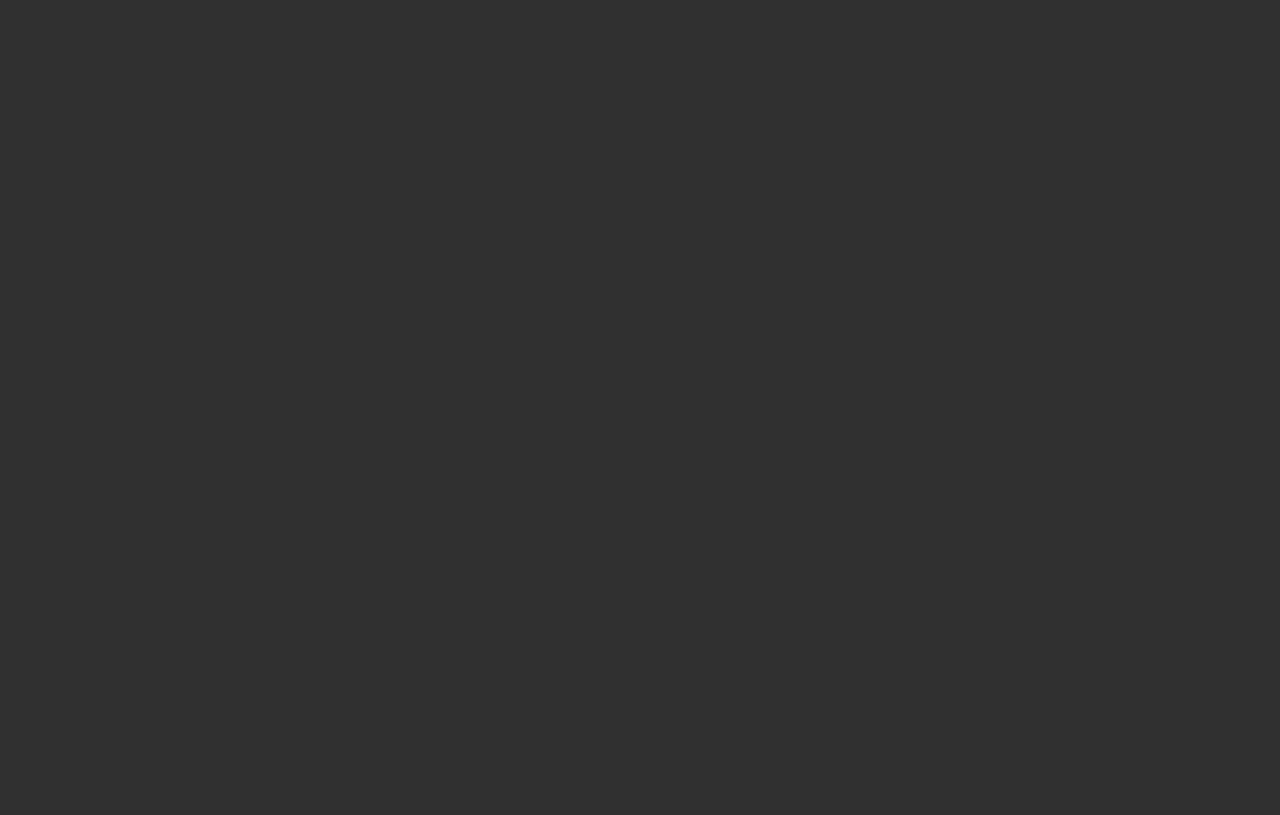
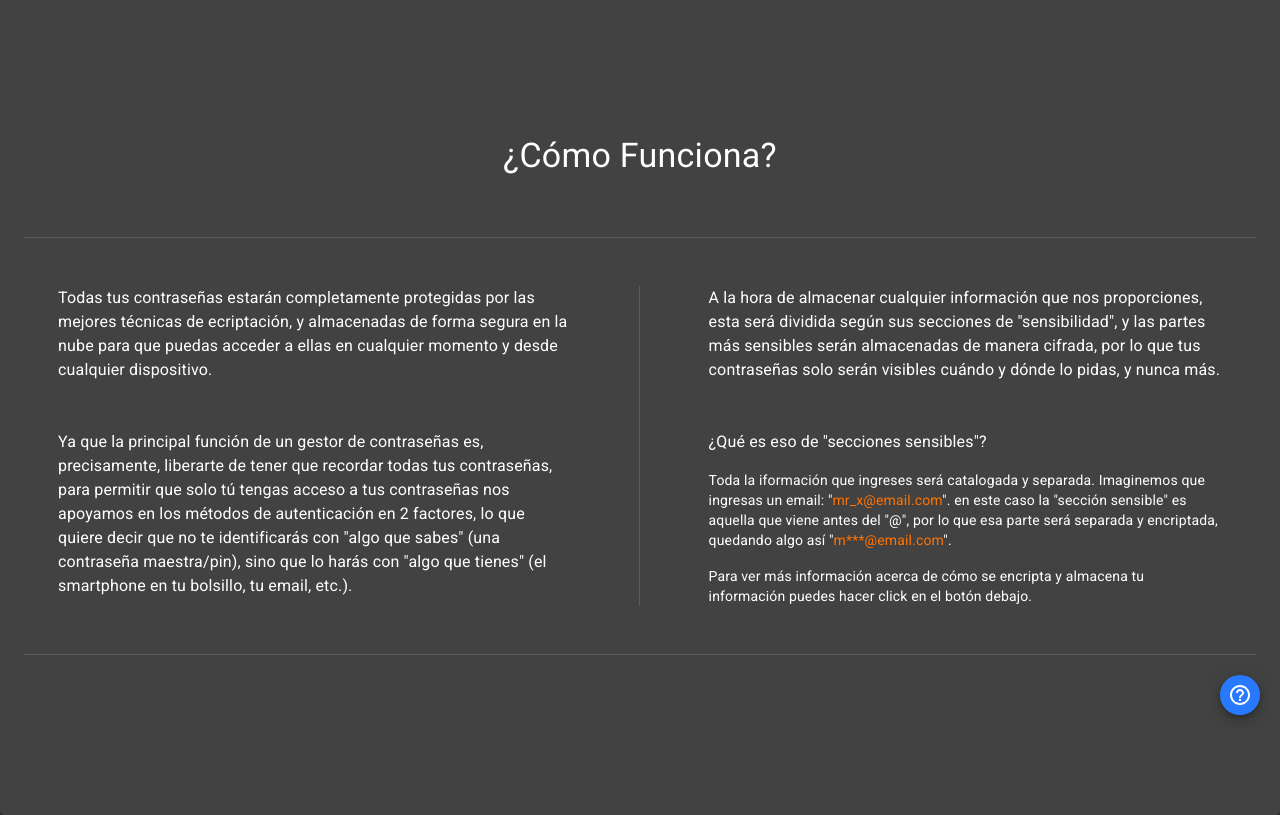
Before and after one commit to TheMrCorvy/Desktop-Frontend, a React (Create React App) app: page / in a window 1280 px wide. Shown: the part 1140-1955 px from the top of the page. Before the commit the page ends 1095 px from the top, so only its background shows below. Built offline with nearby package versions, Linux system fonts and the light colour scheme.

Commit message:
finished styling about section, & added more padding top on downloads section

```diff
--- a/src/components/Sections/Downloads/index.tsx
+++ b/src/components/Sections/Downloads/index.tsx
@@ -32,7 +32,7 @@ const useStyles = makeStyles((theme: Theme) =>
 			},
 		},
 		container: {
-			paddingTop: 45,
+			paddingTop: 65,
 			paddingBottom: 45,
 			textAlign: "center",
 
--- a/src/pages/Landing.tsx
+++ b/src/pages/Landing.tsx
@@ -1,5 +1,8 @@
-import { Container } from "@material-ui/core"
 import React, { FC } from "react"
+
+import { Container, Grid, Typography, Hidden, Divider, Fab, Tooltip } from "@material-ui/core"
+
+import HelpOutlineIcon from "@material-ui/icons/HelpOutline"
 
 import LandingWelcome from "../components/Sections/LandingWelcome/index"
 import Downloads from "../components/Sections/Downloads/index"
@@ -9,6 +12,83 @@ const Landing: FC = () => {
 		<>
 			<LandingWelcome />
 			<Downloads />
+			<Container
+				maxWidth="xl"
+				style={{ marginTop: "10rem", paddingBottom: "10rem", position: "relative" }}
+			>
+				<Grid container justify="space-around">
+					<Grid item xs={12} style={{ textAlign: "center", marginBottom: "3rem" }}>
+						<Typography gutterBottom variant="h4">
+							¿Cómo Funciona?
+						</Typography>
+					</Grid>
+					<Grid item xs={12} style={{ marginBottom: "3rem" }}>
+						<Divider orientation="horizontal" />
+					</Grid>
+					<Grid item xs={12} sm={5} style={{ marginBottom: "3rem" }}>
+						<Typography variant="body1" style={{ marginBottom: "3rem" }}>
+							Todas tus contraseñas estarán completamente protegidas por las mejores
+							técnicas de ecriptación, y almacenadas de forma segura en la nube para
+							que puedas acceder a ellas en cualquier momento y desde cualquier
+							dispositivo.
+						</Typography>
+						<Typography variant="body1">
+							Ya que la principal función de un gestor de contraseñas es,
+							precisamente, liberarte de tener que recordar todas tus contraseñas,
+							para permitir que solo tú tengas acceso a tus contraseñas nos apoyamos
+							en los métodos de autenticación en 2 factores, lo que quiere decir que
+							no te identificarás con "algo que sabes" (una contraseña maestra/pin),
+							sino que lo harás con "algo que tienes" (el smartphone en tu bolsillo,
+							tu email, etc.).
+						</Typography>
+					</Grid>
+					<Hidden xsDown>
+						<Divider orientation="vertical" flexItem style={{ marginBottom: "3rem" }} />
+					</Hidden>
+					<Grid item xs={12} sm={5} style={{ marginBottom: "3rem" }}>
+						<Typography variant="body1" style={{ marginBottom: "3rem" }}>
+							A la hora de almacenar cualquier información que nos proporciones, esta
+							será dividida según sus secciones de "sensibilidad", y las partes más
+							sensibles serán almacenadas de manera cifrada, por lo que tus
+							contraseñas solo serán visibles cuándo y dónde lo pidas, y nunca más.
+						</Typography>
+						<Typography variant="body1" paragraph>
+							¿Qué es eso de "secciones sensibles"?
+						</Typography>
+						<Typography variant="body2" paragraph>
+							Toda la iformación que ingreses será catalogada y separada. Imaginemos
+							que ingresas un email: "
+							<Typography component="span" variant="body2" color="primary">
+								mr_x@email.com
+							</Typography>
+							". en este caso la "sección sensible" es aquella que viene antes del
+							"@", por lo que esa parte será separada y encriptada, quedando algo así
+							"
+							<Typography component="span" variant="body2" color="primary">
+								m***@email.com
+							</Typography>
+							".
+						</Typography>
+						<Typography variant="body2">
+							Para ver más información acerca de cómo se encripta y almacena tu
+							información puedes hacer click en el botón debajo.
+						</Typography>
+					</Grid>
+					<Grid item xs={12}>
+						<Divider orientation="horizontal" />
+					</Grid>
+				</Grid>
+				<Tooltip title="more info" placement="left">
+					<Fab
+						color="secondary"
+						aria-label="help"
+						size="small"
+						style={{ position: "absolute", bottom: 100, right: 20 }}
+					>
+						<HelpOutlineIcon />
+					</Fab>
+				</Tooltip>
+			</Container>
 		</>
 	)
 }
```
